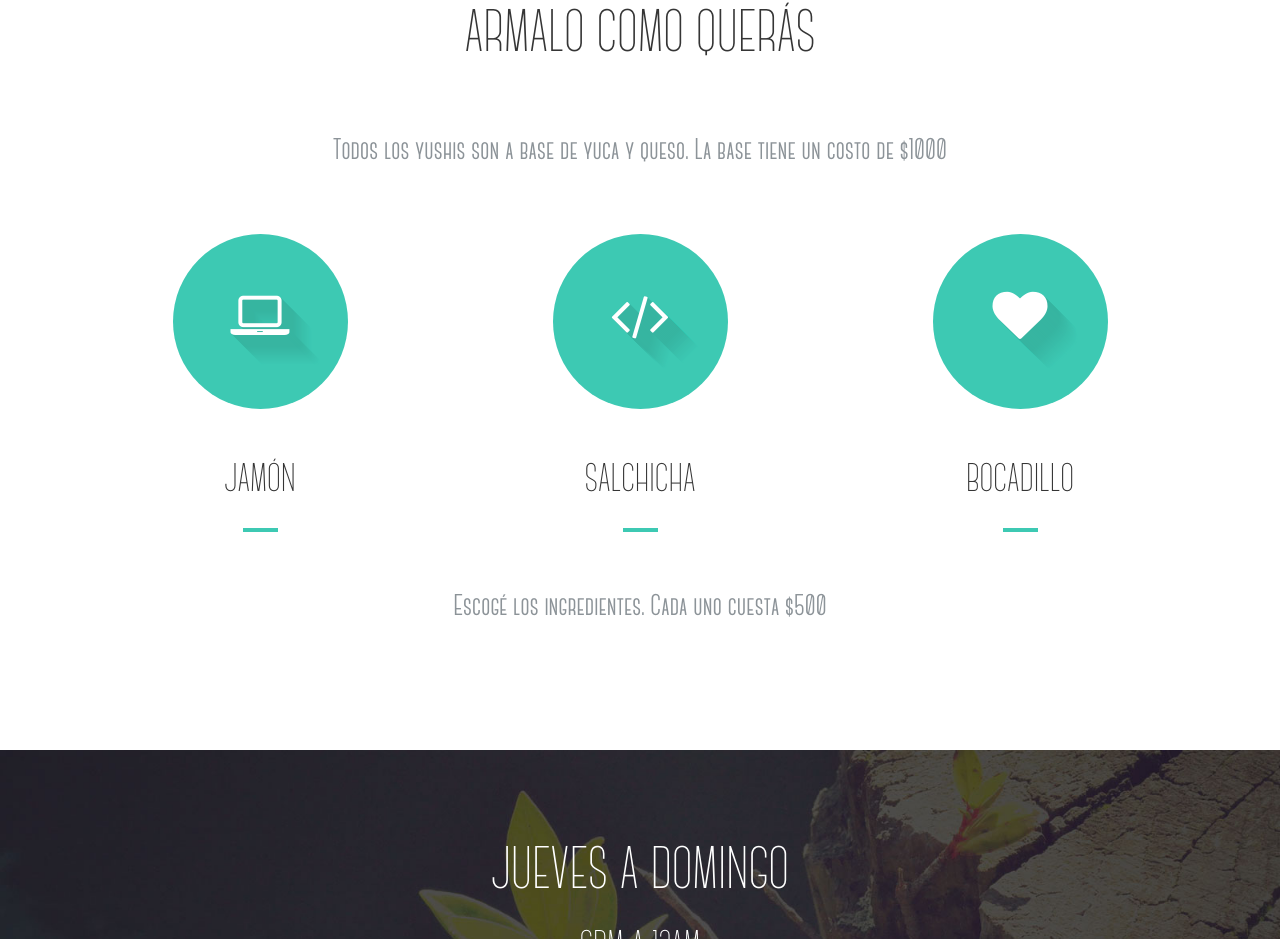
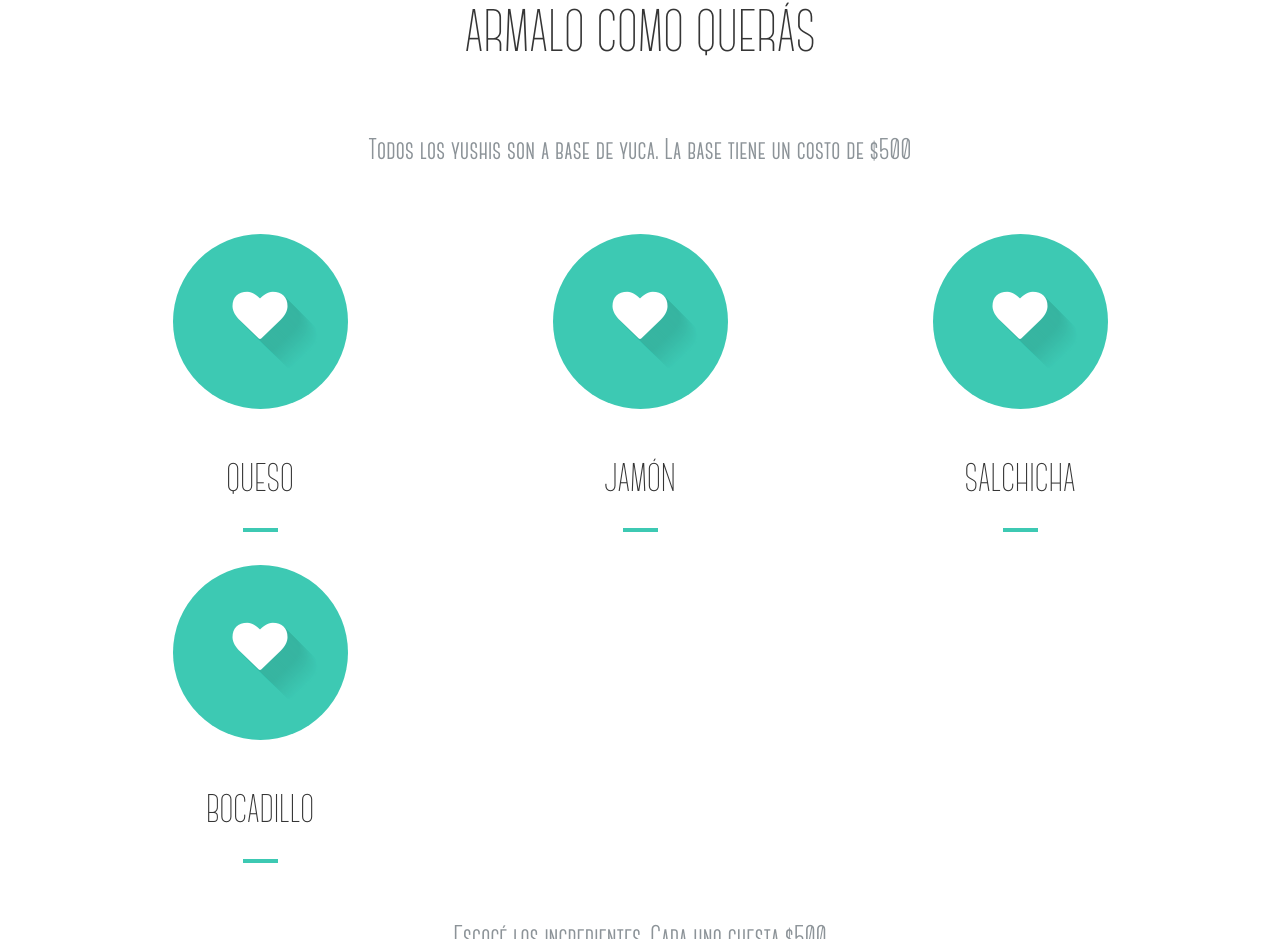
Before and after one commit to jonathanmv/yushi, a plain HTML site: page index.html in a window 1280 px wide. Shown: the part 1586-2525 px from the top of the page. Drawn offline with nearby package versions, Linux system fonts and the light colour scheme.

Commit message:
Price changed. Cheese ingredient added

```diff
--- a/index.html
+++ b/index.html
@@ -80,18 +80,24 @@
               <div class="col-md-12">
                 <h1 class="arrow">armalo como querás</h1>
                   <p>
-                    Todos los yushis son a base de yuca y queso. La base tiene un costo de $1000
+                    Todos los yushis son a base de yuca. La base tiene un costo de $500
                   </p>
                 <div class="features-wrapper">
                   <div class="col-md-4 wp2">
                     <div class="icon">
-                      <i class="fa fa-laptop shadow"></i>
+                      <i class="fa fa-heart shadow"></i>
+                    </div>
+                    <h2>Queso</h2>
+                  </div>
+                  <div class="col-md-4 wp2">
+                    <div class="icon">
+                      <i class="fa fa-heart shadow"></i>
                     </div>
                     <h2>Jamón</h2>
                   </div>
                   <div class="col-md-4 wp2 delay-05s">
                     <div class="icon">
-                      <i class="fa fa-code shadow"></i>
+                      <i class="fa fa-heart shadow"></i>
                     </div>
                     <h2>Salchicha</h2>
                   </div>
```
